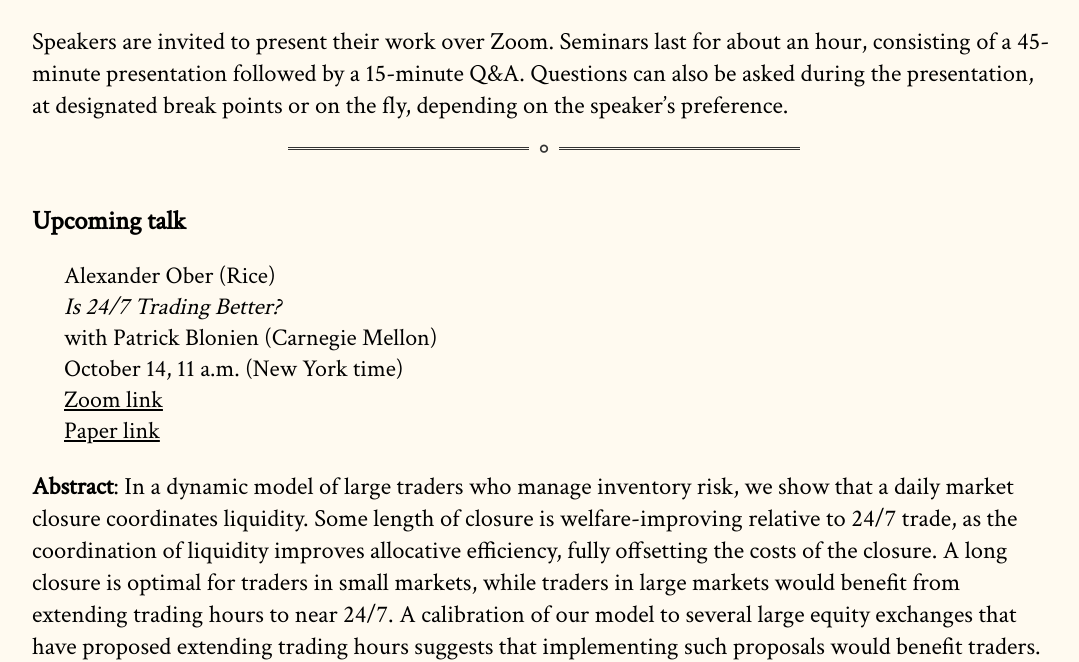
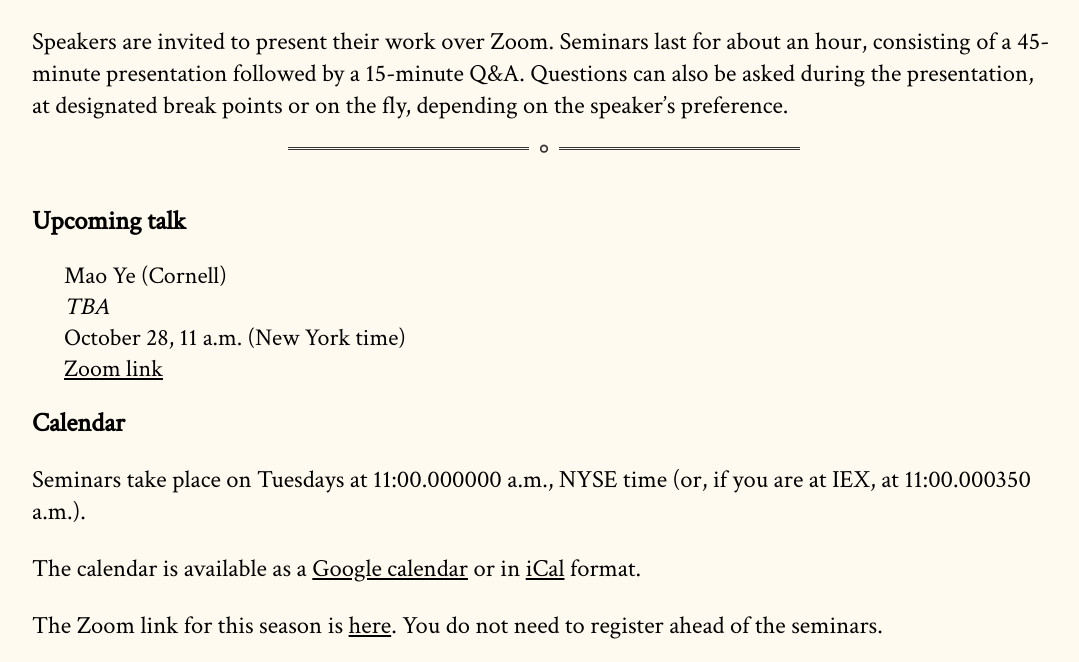
Before and after one commit to cpfiffer/microstructure.exchange, a Jekyll site: the page built from index.md, in a window 1280 px wide and 900 px high, scrolled down 314 px, cut to the strip 0-662 px from the top of the window. Shown: the whole strip, without its empty margins (96-1175 px from the left). Built offline with Jekyll 4.4.1, drawn with Linux system fonts in a browser that asks for light colours; some web fonts are replaced.

Commit message:
Update _config.yml

```diff
--- a/_config.yml
+++ b/_config.yml
@@ -11,13 +11,13 @@ github:
   owner_name: Cameron Pfiffer
 
 speaker-info:
-  speaker-name: "Alexander Ober (Rice)"
-  speaker-paper: "Is 24/7 Trading Better?"
-  coauthors: "Patrick Blonien (Carnegie Mellon)"
-  speaker-date: "October 14, 11 a.m. (New York time)"
+  speaker-name: "Mao Ye (Cornell)"
+  speaker-paper: "TBA"
+  #coauthors: "Patrick Blonien (Carnegie Mellon)"
+  speaker-date: "October 28, 11 a.m. (New York time)"
   #paper-link: "https://www.fca.org.uk/publications/occasional-papers/occasional-paper-68-etf-mispricing"
-  paper-link: "papers/trading_hours.pdf" # If you have a file instead
+  #paper-link: "papers/trading_hours.pdf" # If you have a file instead
   webinar-link: "https://us06web.zoom.us/j/84303454366?pwd=b4JaIdm1lx0w7n5vaMuYW1hWJ7YggF.1"
   # discussant: "Michael Noe (Eurex), Amit Goyal (SFI/Lausanne), and Eric Uhlmann (INSEAD)"
   # slides-link: /slides/RobinhoodSlides_TME.pdf
-  abstract: "In a dynamic model of large traders who manage inventory risk, we show that a daily market closure coordinates liquidity. Some length of closure is welfare-improving relative to 24/7 trade, as the coordination of liquidity improves allocative efficiency, fully offsetting the costs of the closure. A long closure is optimal for traders in small markets, while traders in large markets would benefit from extending trading hours to near 24/7. A calibration of our model to several large equity exchanges that have proposed extending trading hours suggests that implementing such proposals would benefit traders."
+  #abstract: "In a dynamic model of large traders who manage inventory risk, we show that a daily market closure coordinates liquidity. Some length of closure is welfare-improving relative to 24/7 trade, as the coordination of liquidity improves allocative efficiency, fully offsetting the costs of the closure. A long closure is optimal for traders in small markets, while traders in large markets would benefit from extending trading hours to near 24/7. A calibration of our model to several large equity exchanges that have proposed extending trading hours suggests that implementing such proposals would benefit traders."
```
